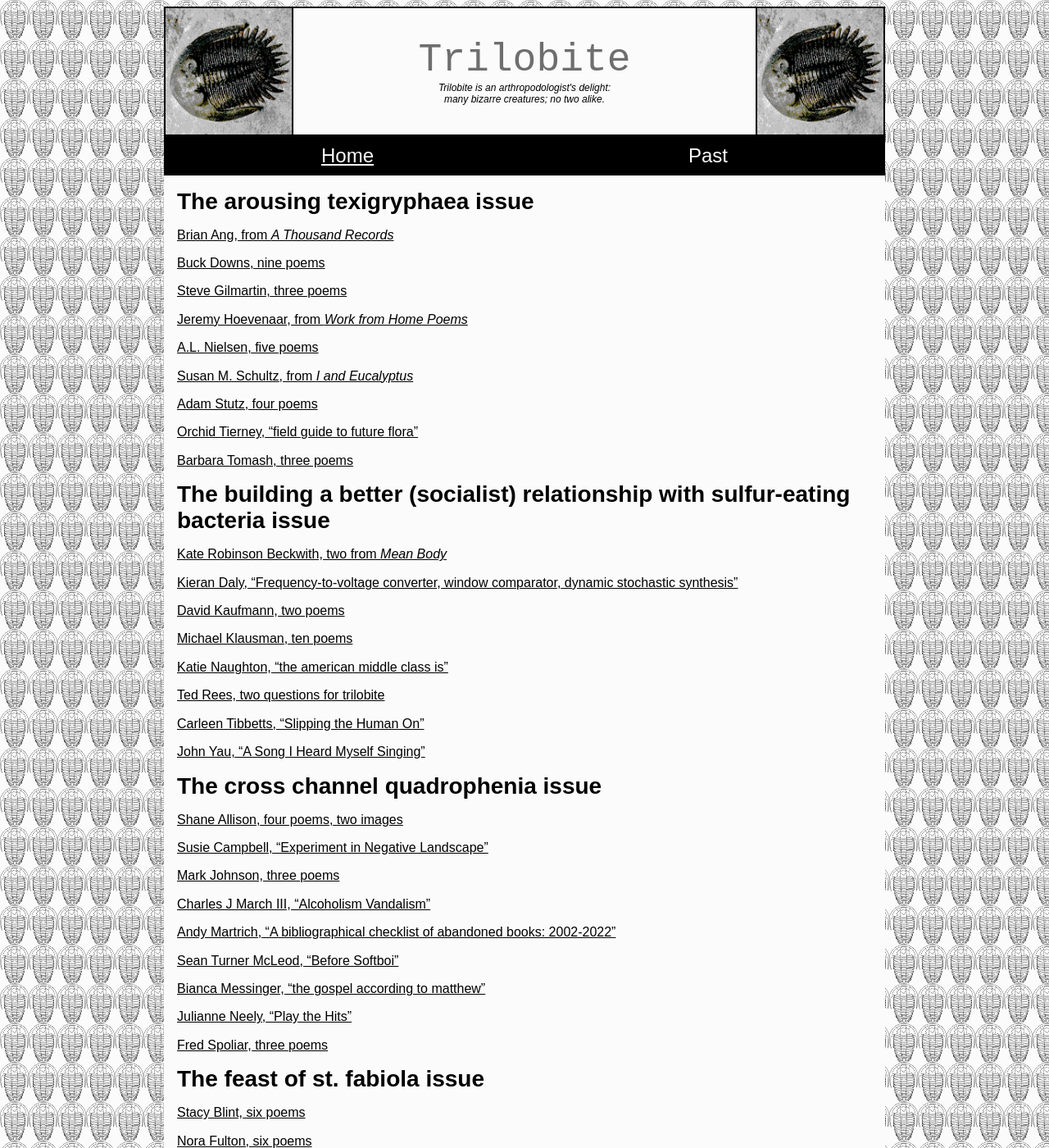
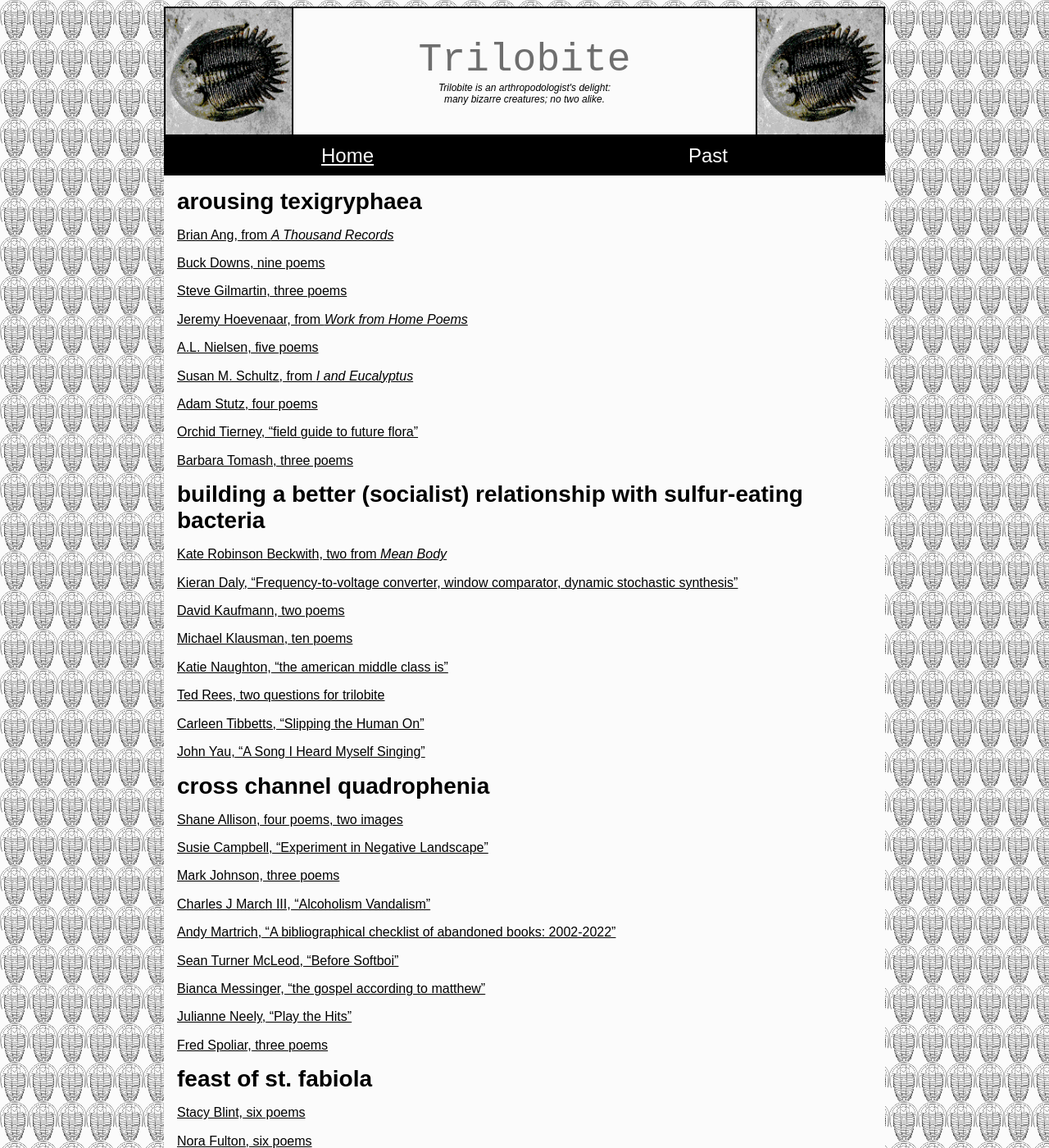
Before and after one commit to trilobite-poetry/trilobite-poetry.github.io, a Jekyll site: the page built from past.md, in a window 1280 px wide and 1400 px high. Shown: the whole window at 82% size. Built offline with Jekyll 4.4.1, drawn with Linux system fonts in a browser that asks for light colours; some of the changed text lies outside the part shown.

Commit message:
don't say issue

```diff
--- a/past.md
+++ b/past.md
@@ -5,7 +5,7 @@ title: Past Issues
 
 {% for item in site.past %}
 {% if item.issue != my_issue %}
-# The {{ item.issue }} issue
+# {{ item.issue }}
 {% assign my_issue = item.issue %}
 {% endif %}
 
```
